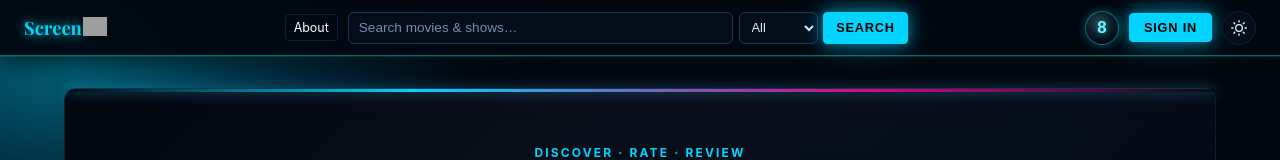
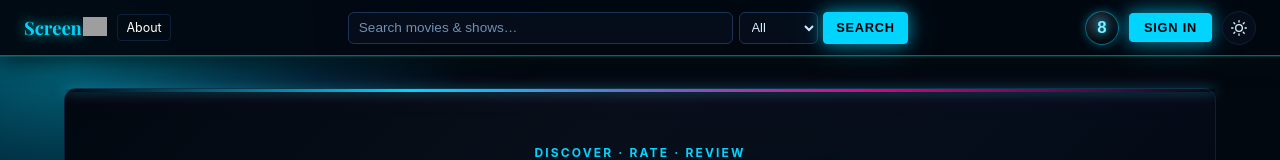
Before and after one commit to UWT-TCSS460-SP26/group-project-frontend-public-group-8, a Next.js app: page / in a window 1280 px wide. Shown: the top 160 px of the page. Built offline with nearby package versions, Linux system fonts and the light colour scheme; no server answers; grey boxes are pictures that could not be loaded.

Commit message:
Move About link to the right of the Screen logo
https://claude.ai/code/session_01AdcXrhfBD6ocnFWm2LquSB

```diff
--- a/components/Header.tsx
+++ b/components/Header.tsx
@@ -31,7 +31,7 @@ export default async function Header() {
       }}
     >
       {/* Left: logo */}
-      <div className="header-left" style={{ display: 'flex', alignItems: 'center', flexShrink: 0 }}>
+      <div className="header-left" style={{ display: 'flex', alignItems: 'center', gap: '0.625rem', flexShrink: 0 }}>
         <Link
           href="/"
           aria-label="Screen 8 home"
@@ -55,15 +55,6 @@ export default async function Header() {
             style={{ height: '1em', verticalAlign: 'middle', marginTop: '-0.1em' }}
           />
         </Link>
-      </div>
-
-      {/* Center: About link + search — flex:1 fills available space; justify-content
-          centers the group within that space once the search form hits its own
-          maxWidth cap (560px). About sits immediately to the left of the search bar. */}
-      <div
-        className="header-center"
-        style={{ flex: 1, display: 'flex', alignItems: 'center', justifyContent: 'center', gap: '0.625rem', minWidth: 0 }}
-      >
         <Link
           href="/about"
           style={{
@@ -80,6 +71,11 @@ export default async function Header() {
         >
           About
         </Link>
+      </div>
+
+      {/* Center: search — flex:1 fills available space; justify-content centers the
+          form within that space once the form hits its own maxWidth cap (560px). */}
+      <div className="header-center" style={{ flex: 1, display: 'flex', justifyContent: 'center', minWidth: 0 }}>
         <NavSearch />
       </div>
 
```
